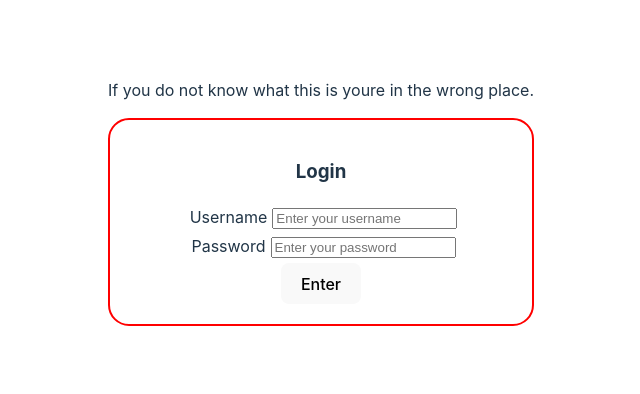
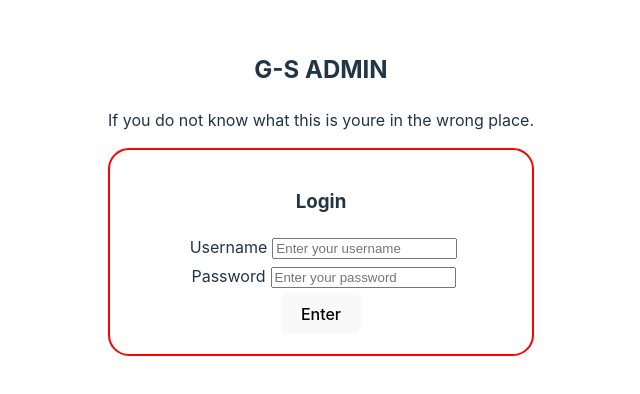
Before and after one commit to Erodri6z/gsadmin, a React (Vite) app: page / in a window 1280 px wide. Shown: the part 206-600 px from the top of the page, without its empty margins (319-959 px from the left). Built offline with nearby package versions, Linux system fonts and the light colour scheme; no server answers.

Commit message:
add nav to main page

```diff
--- a/src/App.jsx
+++ b/src/App.jsx
@@ -5,6 +5,7 @@ import './components/Login/Login.jsx'
 import * as authService from './services/authService.js'
 import * as drinksService from './services/drinksService.js'
 import Login from './components/Login/Login.jsx'
+import Nav from './components/Nav/Nav.jsx';
 import Drinks from './pages/Drinks/Drinks.jsx'
 import DrinksView from './pages/DrinksView/DrinksView.jsx';
 // import jwtDecode from 'jwt-decode'
@@ -29,6 +30,7 @@ function App() {
 
   return (
     <>
+    <Nav />
     <Routes>
     <Route
     path = "/"
```
